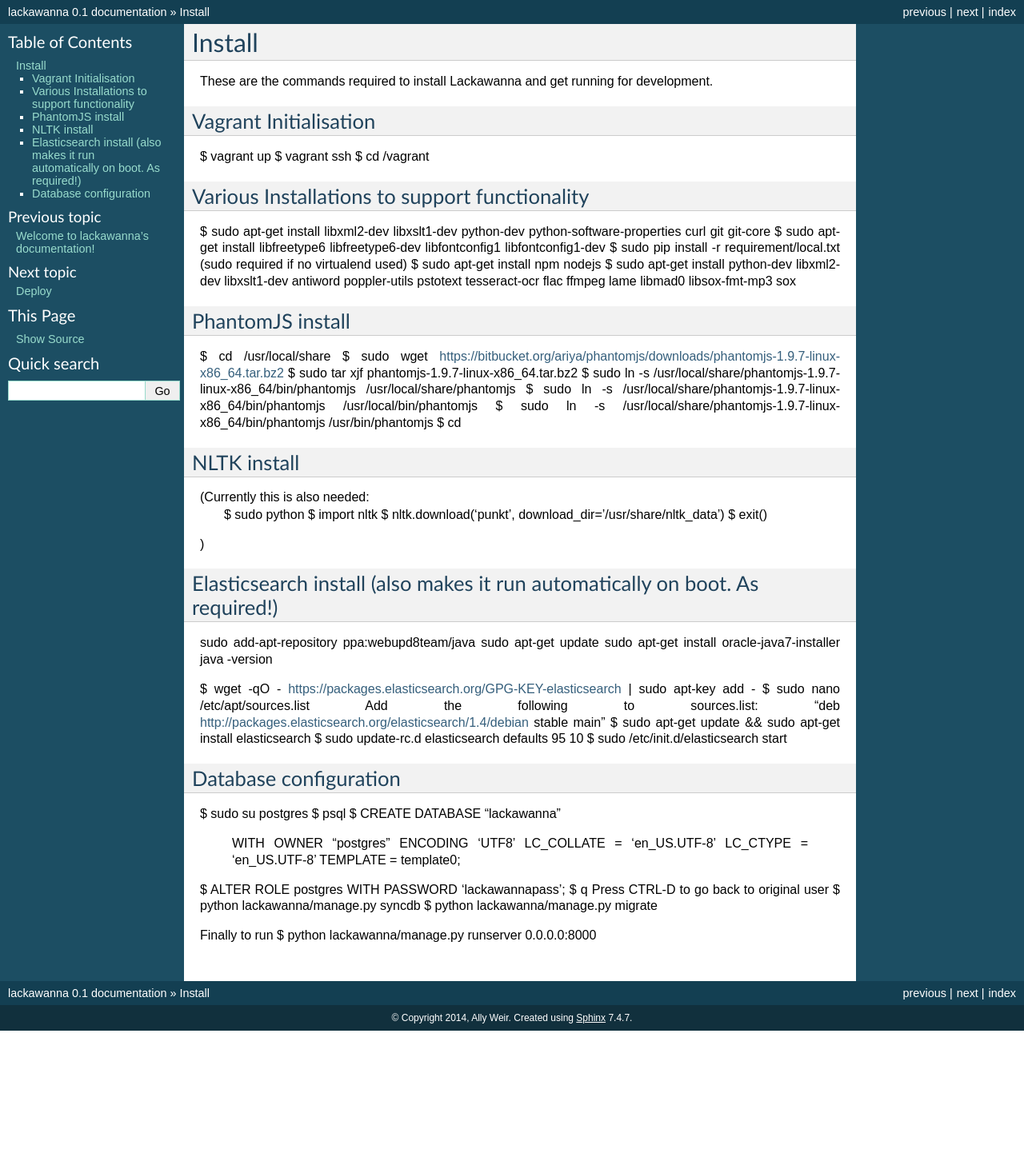
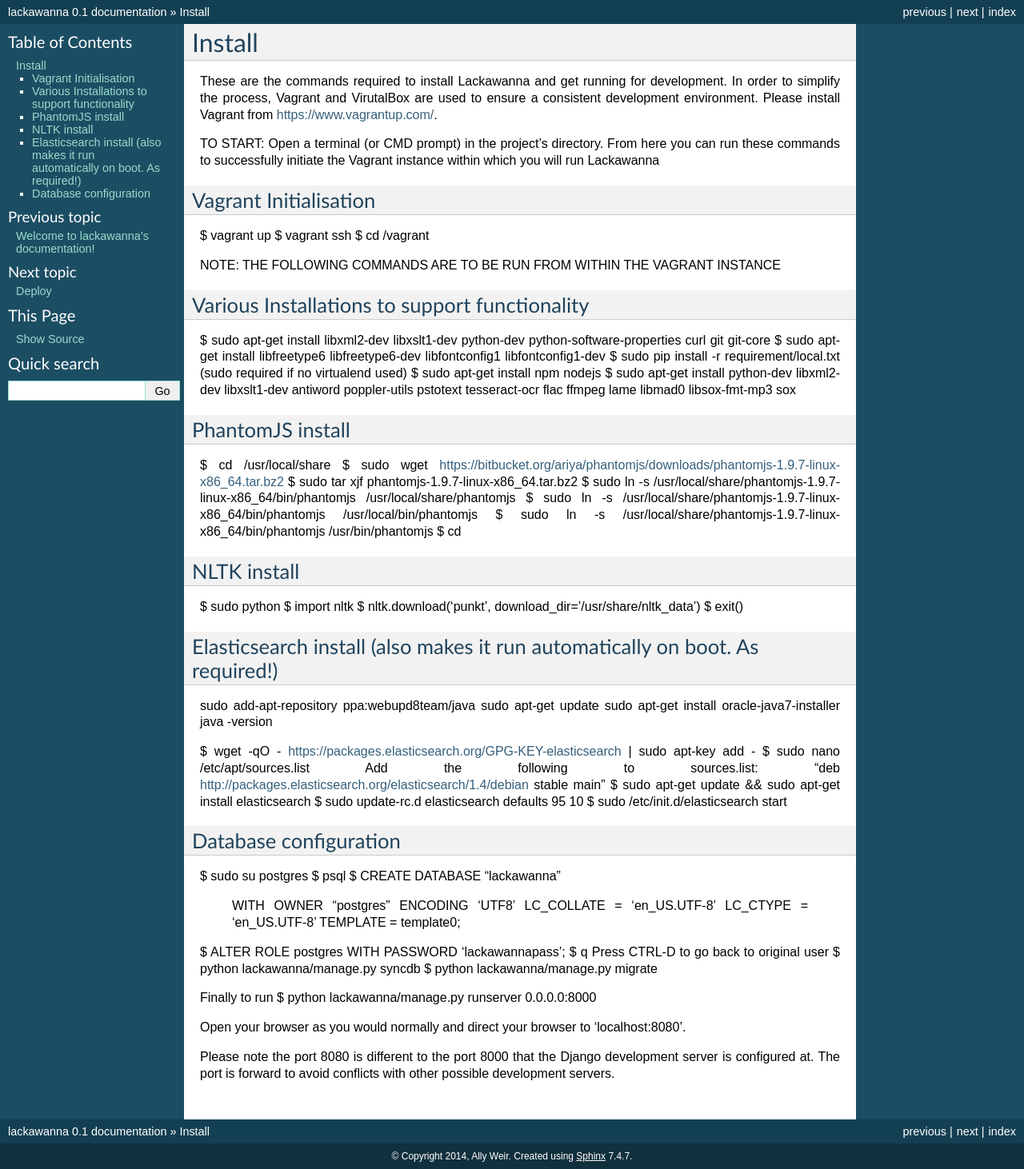
Before and after one commit to allyjweir/lackawanna, a Sphinx documentation site: the page built from docs/install.rst, in a window 1280 px wide. Shown: the whole page at 80% size. Built offline with Sphinx 7.4.7, drawn with Linux system fonts in a browser that asks for light colours; pages that are not in the unit, such as notebooks, are missing from menus; before the commit the page ends 1289 px from its top, so only the background shows below that.

Commit message:
updated install docs

```diff
--- a/docs/install.rst
+++ b/docs/install.rst
@@ -1,13 +1,18 @@
 Install
 =========
 
-These are the commands required to install Lackawanna and get running for development.
+These are the commands required to install Lackawanna and get running for development. In order to simplify the process, Vagrant and VirutalBox are used to ensure a consistent development environment. Please install Vagrant from https://www.vagrantup.com/.
+
+
+TO START: Open a terminal (or CMD prompt) in the project's directory. From here you can run these commands to successfully initiate the Vagrant instance within which you will run Lackawanna
 
 Vagrant Initialisation
 -----
 $ vagrant up
 $ vagrant ssh
 $ cd /vagrant
+
+NOTE: THE FOLLOWING COMMANDS ARE TO BE RUN FROM WITHIN THE VAGRANT INSTANCE
 
 Various Installations to support functionality
 -------
@@ -30,12 +35,11 @@
 
 NLTK install
 -----
-(Currently this is also needed:
-  $ sudo python
-  $ import nltk
-  $ nltk.download('punkt', download_dir='/usr/share/nltk_data')
-  $ exit()
-)
+$ sudo python
+$ import nltk
+$ nltk.download('punkt', download_dir='/usr/share/nltk_data')
+$ exit()
+
 
 Elasticsearch install (also makes it run automatically on boot. As required!)
 -----
@@ -70,3 +74,7 @@
 
 Finally to run
 $ python lackawanna/manage.py runserver 0.0.0.0:8000
+
+Open your browser as you would normally and direct your browser to 'localhost:8080'.
+
+Please note the port 8080 is different to the port 8000 that the Django development server is configured at. The port is forward to avoid conflicts with other possible development servers.
```
